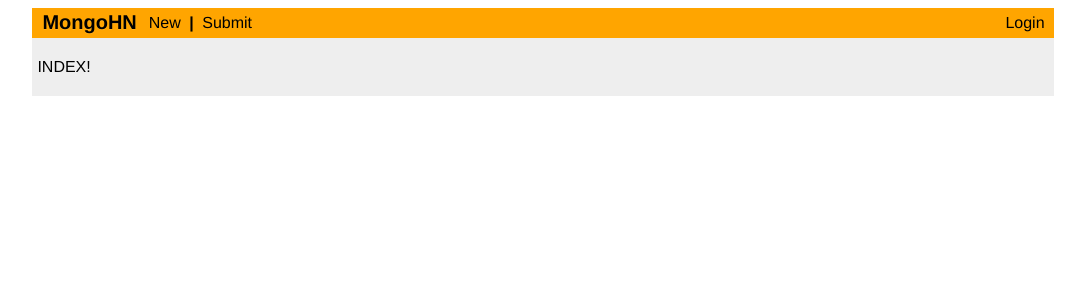
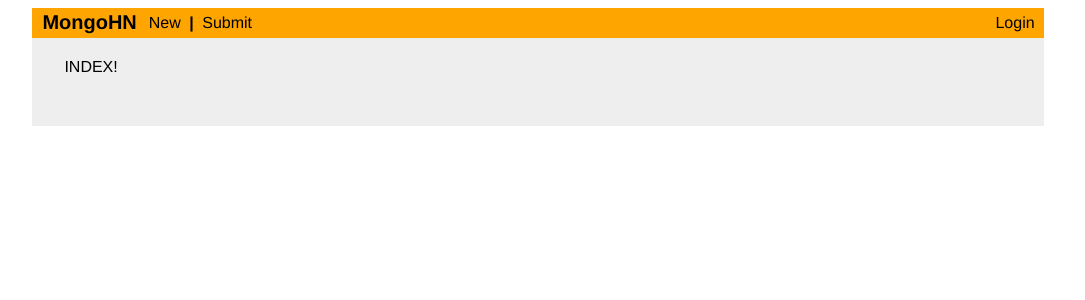
Before and after one commit to bsandrow/MongoHN, a Flask app: page / in a window 1280 px wide. Shown: the top 300 px of the page, without its empty margins (102-1187 px from the left). Run offline with Flask 2, Linux system fonts and the light colour scheme.

Commit message:
Cleaning up body margins

```diff
--- a/MongoHN/static/css/style.css
+++ b/MongoHN/static/css/style.css
@@ -1,17 +1,17 @@
 div.body {
-    width: 80%;
     margin-left: 10%;
     margin-right: 10%;
     background: #EEEEEE;
-    padding: 20px 5px;
+    padding: 20px 2em;
+    padding-bottom: 50px;
 }
 
 div.header {
-    width: 80%;
     margin-left: 10%;
     margin-right: 10%;
     padding: 3px 5px;
     background-color: orange;
+
     overflow: auto; /* accomodate the floats */
 }
 
```
